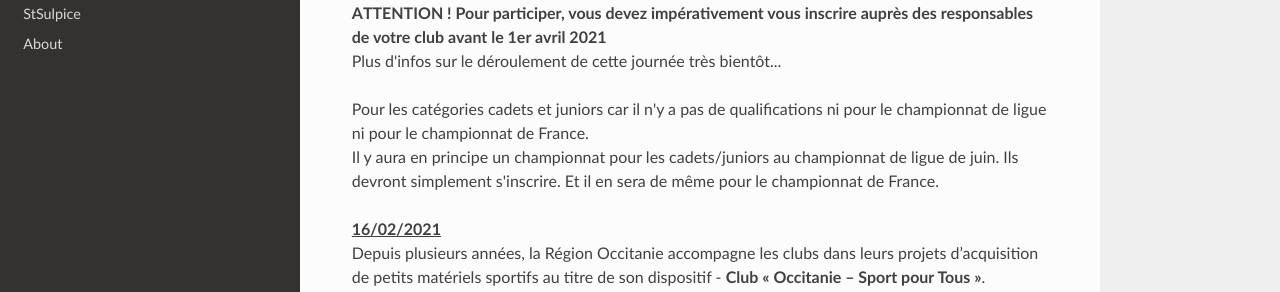
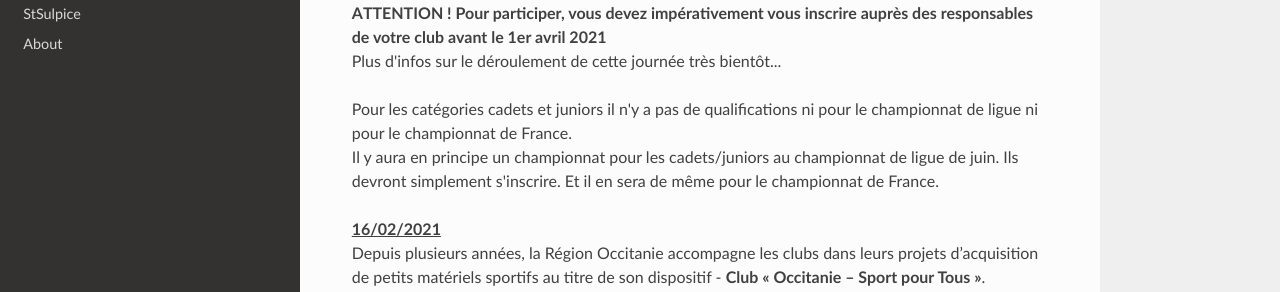
Before and after one commit to Franciskov/CDJE81, an MkDocs documentation site: the page built from docs/ActualiteCDJE.md, in a window 1280 px wide and 1345 px high. Shown: the part 374-666 px from the top of the window. Built offline with MkDocs 1.6.1, drawn with Linux system fonts in a browser that asks for light colours; nearby versions of some CDN libraries; old or Windows-style settings are respelled for this version of MkDocs.

Commit message:
MAJ V2.2

```diff
--- a/docs/ActualiteCDJE.md
+++ b/docs/ActualiteCDJE.md
@@ -7,7 +7,7 @@ Il est qualificatif pour le chapionnat d'Occitanie (qui se déroulera les 5 et 6
 <u>Insription obligatoire !</u><br>
 <b>ATTENTION ! Pour participer, vous devez impérativement vous inscrire auprès des responsables de votre club avant le 1er avril 2021</b><br>
 Plus d'infos sur le déroulement de cette journée très bientôt... <br><br>
-Pour les catégories cadets et juniors car il n'y a pas de qualifications ni pour le championnat de ligue ni pour le championnat de France.<br>
+Pour les catégories cadets et juniors il n'y a pas de qualifications ni pour le championnat de ligue ni pour le championnat de France.<br>
 Il y aura en principe un championnat pour les cadets/juniors au championnat de ligue de juin. Ils devront simplement s'inscrire. Et il en sera de même pour le championnat de France.<br>
 
 
```
Also changed, not shown: docs/about.md (+2 -2 lines).
